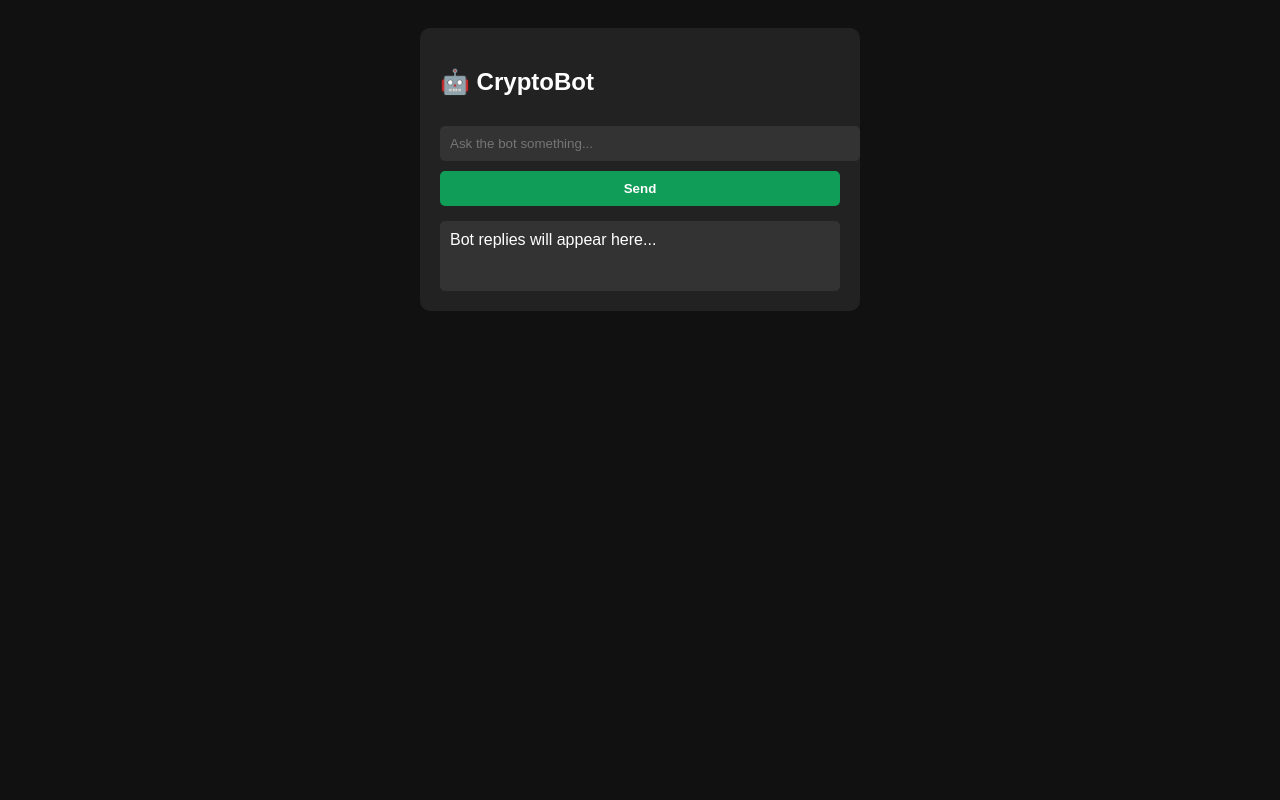
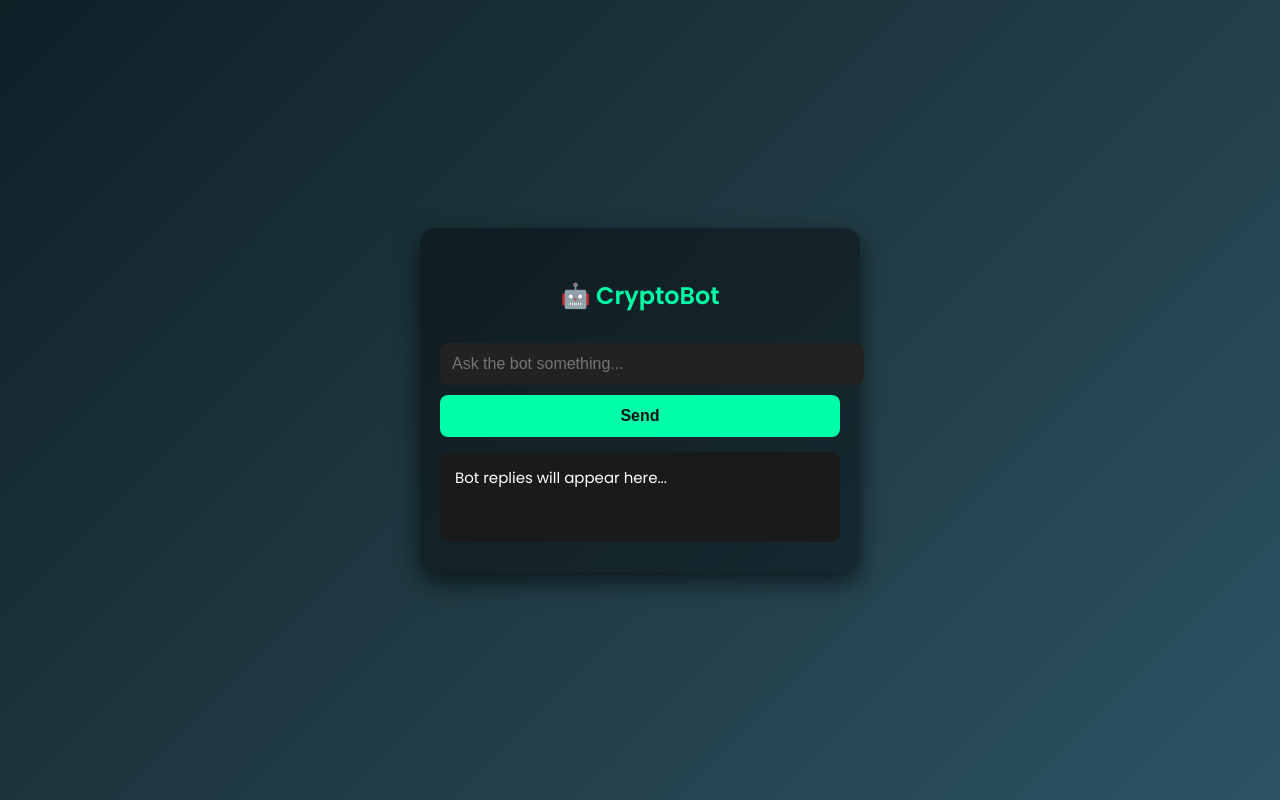
Before and after one commit to Kaskyjames/Cryptobot, a plain HTML site: page index.html in a window 1280 px wide. Drawn offline with Linux system fonts and the light colour scheme.

Commit message:
Update index.html

```diff
--- a/index.html
+++ b/index.html
@@ -4,43 +4,86 @@
   <meta charset="UTF-8" />
   <meta name="viewport" content="width=device-width, initial-scale=1.0"/>
   <title>CryptoBot</title>
+  <link href="https://fonts.googleapis.com/css2?family=Poppins:wght@400;600&display=swap" rel="stylesheet">
   <style>
     body {
-      font-family: Arial, sans-serif;
-      padding: 20px;
-      background-color: #111;
+      font-family: 'Poppins', sans-serif;
+      margin: 0;
+      padding: 0;
+      background: linear-gradient(135deg, #0f2027, #203a43, #2c5364);
       color: #fff;
+      display: flex;
+      justify-content: center;
+      align-items: center;
+      min-height: 100vh;
     }
+
     .container {
+      background: rgba(0, 0, 0, 0.4);
+      padding: 30px 20px;
+      border-radius: 15px;
       max-width: 400px;
-      margin: auto;
-      background: #222;
-      padding: 20px;
-      border-radius: 10px;
+      width: 100%;
+      box-shadow: 0 10px 25px rgba(0, 0, 0, 0.6);
     }
+
+    h2 {
+      text-align: center;
+      margin-bottom: 20px;
+      color: #00ffa6;
+    }
+
     input, button {
       width: 100%;
-      padding: 10px;
+      padding: 12px;
       margin-top: 10px;
       border: none;
-      border-radius: 5px;
+      border-radius: 8px;
+      font-size: 16px;
     }
+
     input {
-      background-color: #333;
+      background-color: #222;
       color: white;
     }
+
     button {
-      background-color: #0f9d58;
-      color: white;
+      background-color: #00ffa6;
+      color: #111;
       font-weight: bold;
       cursor: pointer;
+      transition: 0.3s;
     }
+
+    button:hover {
+      background-color: #00e696;
+    }
+
     #response {
       margin-top: 15px;
-      padding: 10px;
-      background: #333;
-      border-radius: 5px;
-      min-height: 50px;
+      padding: 15px;
+      background: #1a1a1a;
+      border-radius: 8px;
+      min-height: 60px;
+      font-size: 15px;
+      line-height: 1.4;
+      position: relative;
+    }
+
+    .typing {
+      border-right: 2px solid #00ffa6;
+      white-space: nowrap;
+      overflow: hidden;
+      animation: typing 2s steps(30, end), blink .5s step-end infinite alternate;
+    }
+
+    @keyframes typing {
+      from { width: 0 }
+      to { width: 100% }
+    }
+
+    @keyframes blink {
+      50% { border-color: transparent }
     }
   </style>
 </head>
@@ -60,7 +103,11 @@
       try {
         const response = await fetch('https://mocki.io/v1/6d0648cf-4f31-4e80-8a3d-c3a6e776ba36');
         const data = await response.json();
+
+        // Animate the bot reply
+        resBox.classList.remove("typing");
         resBox.innerHTML = data.reply || 'No reply from bot.';
+        resBox.classList.add("typing");
       } catch (err) {
         resBox.innerHTML = 'Error talking to the bot.';
         console.error(err);
```
